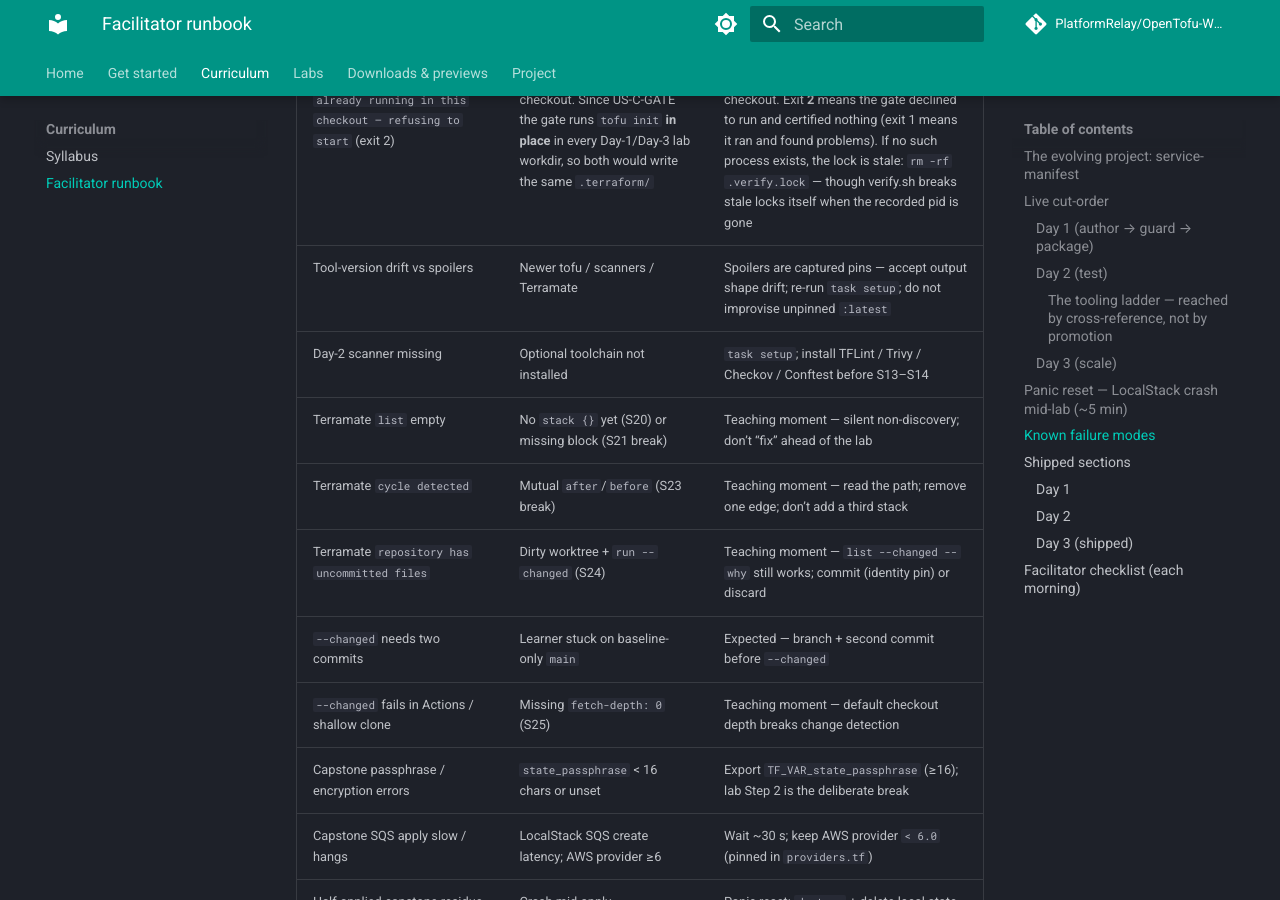
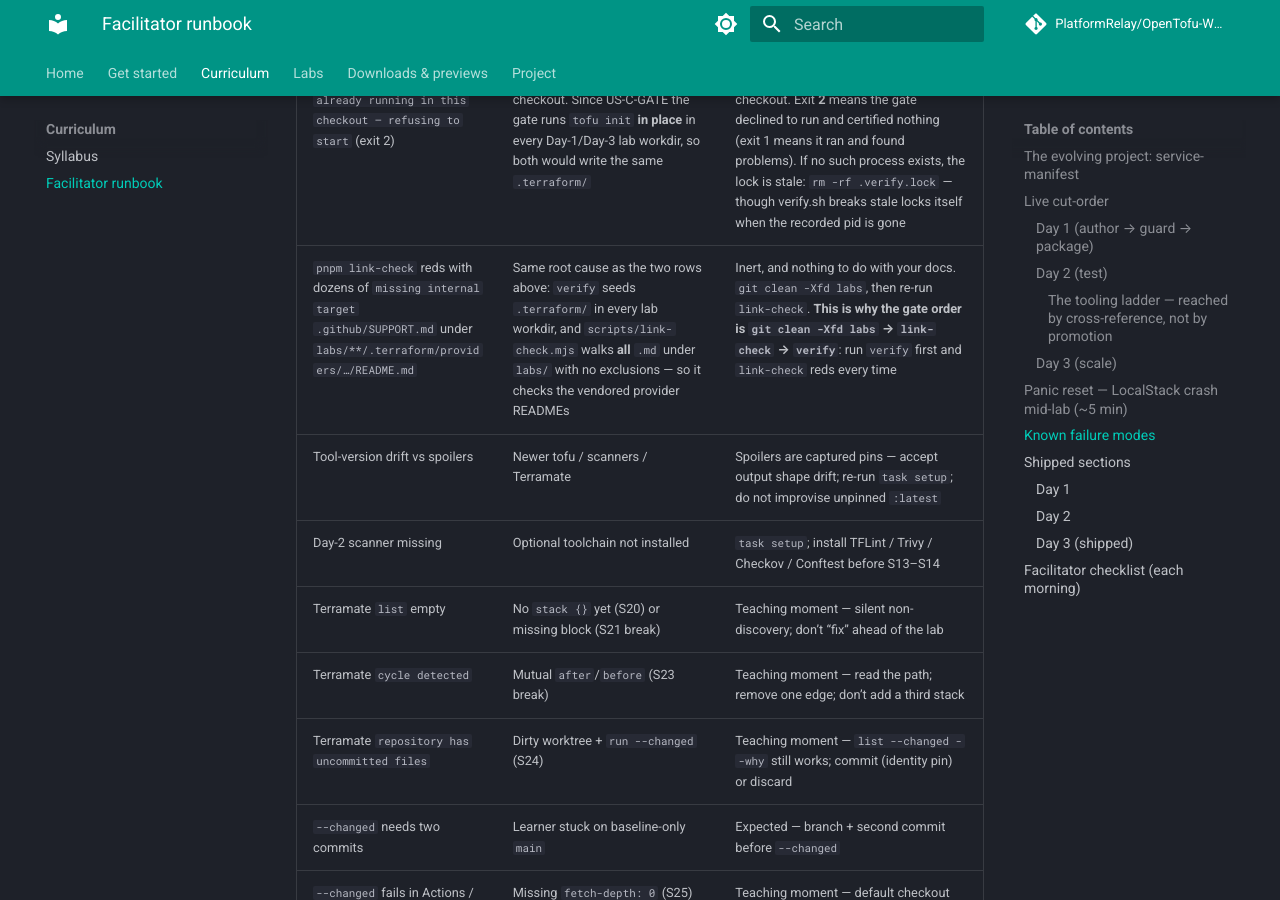
Before and after one commit to PlatformRelay/OpenTofu-Workshop, an MkDocs documentation site: the page built from docs/facilitator-runbook.md, in a window 1280 px wide and 900 px high, scrolled down 7858 px. Built offline with MkDocs 1.6.1 and Material for MkDocs 9.7.7, drawn with Linux system fonts in a browser that asks for light colours; comment, search, counter and statistics services are not loaded.

Commit message:
:memo: docs(verify): explain why link-check must run after a lab clean, not after verify
Third symptom of the same statefulness as the two rows above, and the only
one that was pure folklore: scripts/link-check.mjs walks every .md under
labs/ with no exclusions, so once verify has seeded .terraform/ it
link-checks the vendored provider READMEs and reds with dozens of
"missing internal target .github/SUPPORT.md". Inert, unrelated to the docs
being changed, and completely opaque to a facilitator who hits it.

Documents the gate ordering that made it invisible until now. The real fix
is a skip for .terraform in that walker; scripts/link-check.mjs belongs to
no lane this session, so it is filed rather than changed here.

```diff
--- a/docs/facilitator-runbook.md
+++ b/docs/facilitator-runbook.md
@@ -251,6 +251,7 @@ nobody hunts for “their” bucket from before the crash. Detail:
 | Lab 03 `init` says “Reusing previous version…” instead of “created a lock file” | `task verify` validates every lab workdir (US-C-GATE), seeding `.terraform/` + `.terraform.lock.hcl` there | Clear the lab before rehearsing or delivering it: `git clean -Xfd labs/day-1/03-core-workflow` (any lab dir) — Step 3 teaches the FIRST-init output |
 | `bash scripts/verify.sh` reds with `init failed` + `there is no package for registry.opentofu.org/… cached in .terraform/providers`, in a **different lab directory each time** | Almost always a **cold provider cache** — the first run after `git clean -Xfd labs` wiped every `.terraform/`. Much more rarely, another `tofu` writing the same dirs concurrently | Re-run `verify` once, on its own: **the first run after a clean is not a result, the second one is**. The varying directory is the signature — it is not a defect in whatever you just changed. verify.sh names both causes in the failure itself |
 | `another verify.sh is already running in this checkout — refusing to start` (exit 2) | Two runs at once in one checkout. Since US-C-GATE the gate runs `tofu init` **in place** in every Day-1/Day-3 lab workdir, so both would write the same `.terraform/` | Wait for the other run, or use a separate checkout. Exit **2** means the gate declined to run and certified nothing (exit 1 means it ran and found problems). If no such process exists, the lock is stale: `rm -rf .verify.lock` — though verify.sh breaks stale locks itself when the recorded pid is gone |
+| `pnpm link-check` reds with dozens of `missing internal target .github/SUPPORT.md` under `labs/**/.terraform/providers/…/README.md` | Same root cause as the two rows above: `verify` seeds `.terraform/` in every lab workdir, and `scripts/link-check.mjs` walks **all** `.md` under `labs/` with no exclusions — so it checks the vendored provider READMEs | Inert, and nothing to do with your docs. `git clean -Xfd labs`, then re-run `link-check`. **This is why the gate order is `git clean -Xfd labs` → `link-check` → `verify`**: run `verify` first and `link-check` reds every time |
 | Tool-version drift vs spoilers | Newer tofu / scanners / Terramate | Spoilers are captured pins — accept output shape drift; re-run `task setup`; do not improvise unpinned `:latest` |
 | Day-2 scanner missing | Optional toolchain not installed | `task setup`; install TFLint / Trivy / Checkov / Conftest before S13–S14 |
 | Terramate `list` empty | No `stack {}` yet (S20) or missing block (S21 break) | Teaching moment — silent non-discovery; don’t “fix” ahead of the lab |
```
